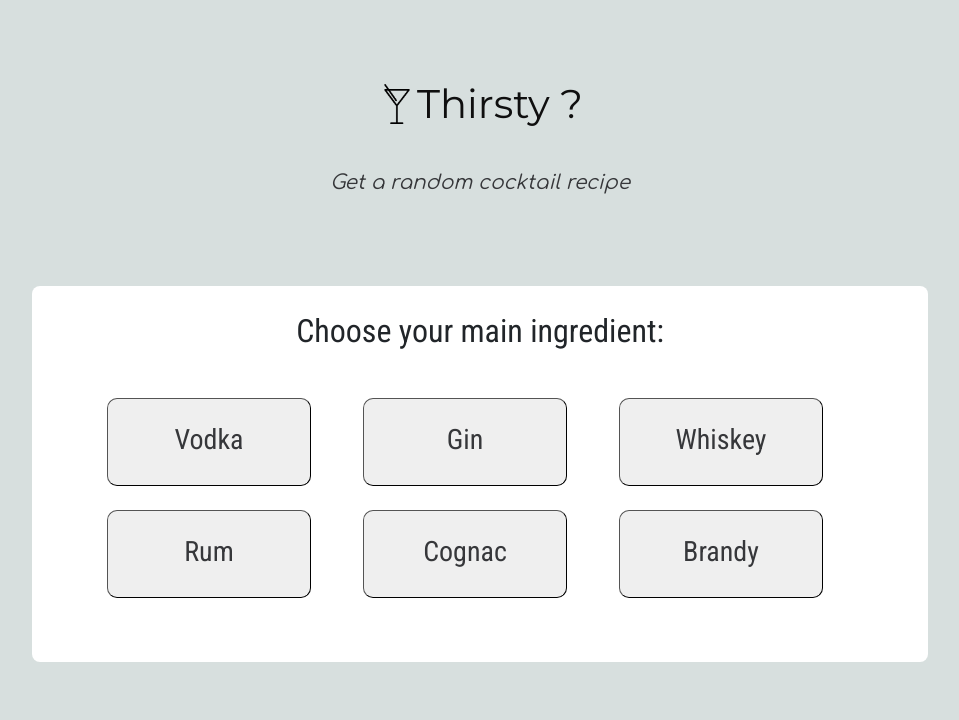
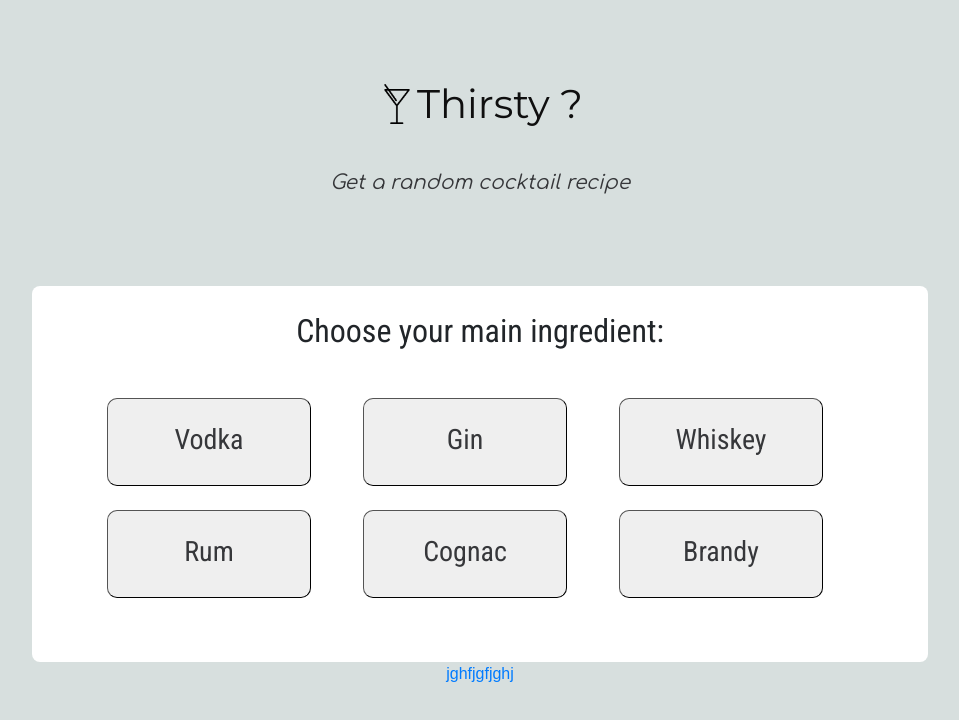
Before and after one commit to linneat/thirsty, a React (Create React App) app: page / in a window 1280 px wide. Shown: the top 720 px of the page, without its empty margins (160-1119 px from the left). Built offline with nearby package versions, Linux system fonts and the light colour scheme; the HTML template or start-up script is replaced by a standard one.

Commit message:
quiz link

```diff
--- a/src/Components/Home.js
+++ b/src/Components/Home.js
@@ -4,6 +4,7 @@ import Cocktail from "./Cocktail";
 import Spirits from "./Spirits";
 import Random from "./Random";
 import "./Home.css";
+import Quiz from "./Quiz";
 
 export default class Home extends Component {
   render() {
@@ -12,6 +13,7 @@ export default class Home extends Component {
         <Router>
           <Switch>
             <Route path={"/"} exact component={Spirits} />
+            <Route path={"/quiz"} exact component={Quiz}/>
             <Route
               path={"/random/:mainSpirit"}
               render={(props) => <Random {...props} />}
--- /dev/null
+++ b/src/Components/Quiz.js
@@ -0,0 +1,10 @@
+import React, { Component } from "react";
+
+export default class Quiz extends Component {
+    render() {
+      return (
+          <div>TEST PAGE</div>
+
+      );
+    }
+}
--- a/src/Components/Spirits.js
+++ b/src/Components/Spirits.js
@@ -2,6 +2,8 @@ import React, { Component } from "react";
 import MainIngredient from "./MainIngredient";
 import "./Spirits.css";
 import Icon from "./icon.png";
+import Quiz from "./Quiz";
+import { Link } from "react-router-dom";
 
 export default class Spirits extends Component {
   render() {
@@ -43,6 +45,7 @@ export default class Spirits extends Component {
             </div>
           </div>
         </div>
+        <Link to={"/quiz"}>jghfjgfjghj</Link>
       </div>
     );
   }
```
